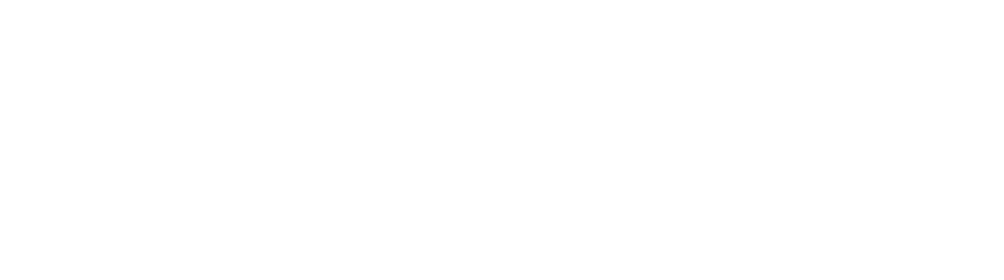
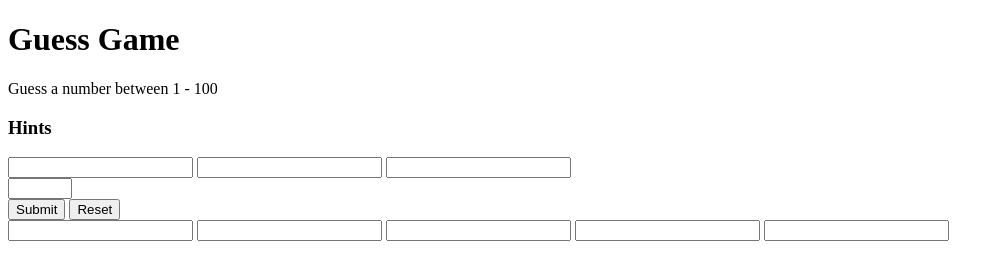
Before and after one commit to anish-X/Guessing-Game, a website: page index.html in a window 1280 px wide. Shown: the whole page, without its empty margins (0-1004 px from the left). Drawn offline with Linux system fonts and the light colour scheme.

Commit message:
make structure: hmtl

```diff
--- a/index.html
+++ b/index.html
@@ -1,12 +1,42 @@
 <!DOCTYPE html>
 <html lang="en">
-<head>
-    <meta charset="UTF-8">
-    <meta name="viewport" content="width=device-width, initial-scale=1.0">
+  <head>
+    <meta charset="UTF-8" />
+    <meta name="viewport" content="width=device-width, initial-scale=1.0" />
+    <link rel="stylesheet" href="style.css" />
     <title>Document</title>
-</head>
-<body>
+  </head>
+  <body>
+    <div class="container">
+      <h1>Guess Game</h1>
+      <p>Guess a number between 1 - 100</p>
+      <p id="result"></p>
+
+      <div class="hints">
+        <h3>Hints</h3>
+        <input type="text" class="hint" readonly/>
+        <input type="text" class="hint" readonly/>
+        <input type="text" class="hint" readonly/>
+      </div>
+      <div class="circle">
+        <input type="number" id="value" min="1" max="100" />
+      </div>
+      <div class="input-controls">
+        <button id="submitBtn">Submit</button>
+        <button id="resetBtn">Reset</button>
+      </div>
+
+      <div class="inputs">
+        <input type="text" class="num" readonly/>
+        <input type="text" class="num" readonly/>
+        <input type="text" class="num" readonly/>
+        <input type="text" class="num" readonly/>
+        <input type="text" class="num" readonly/>
+      </div>
+
+
+    </div>
 
     <script src="./js/guessing-game.js"></script>
-</body>
+  </body>
 </html>
```
